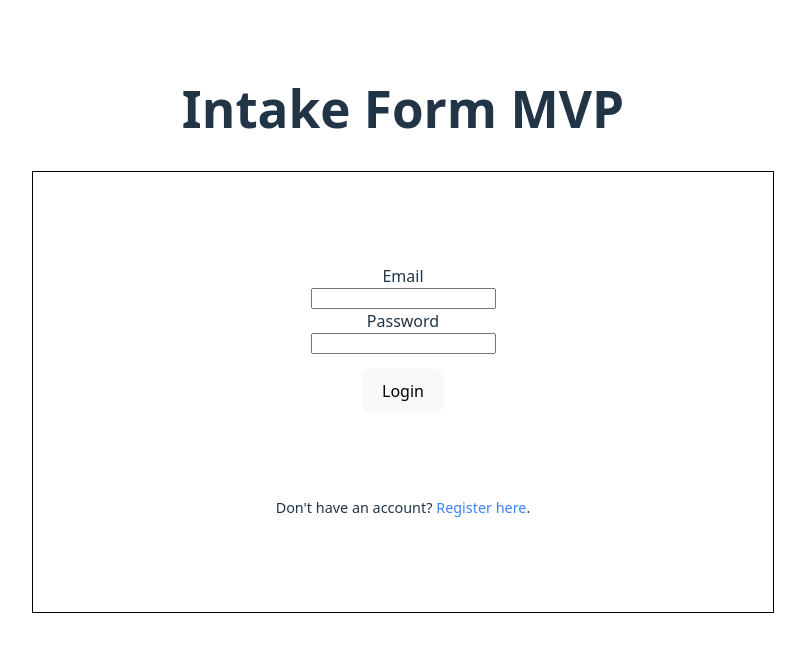
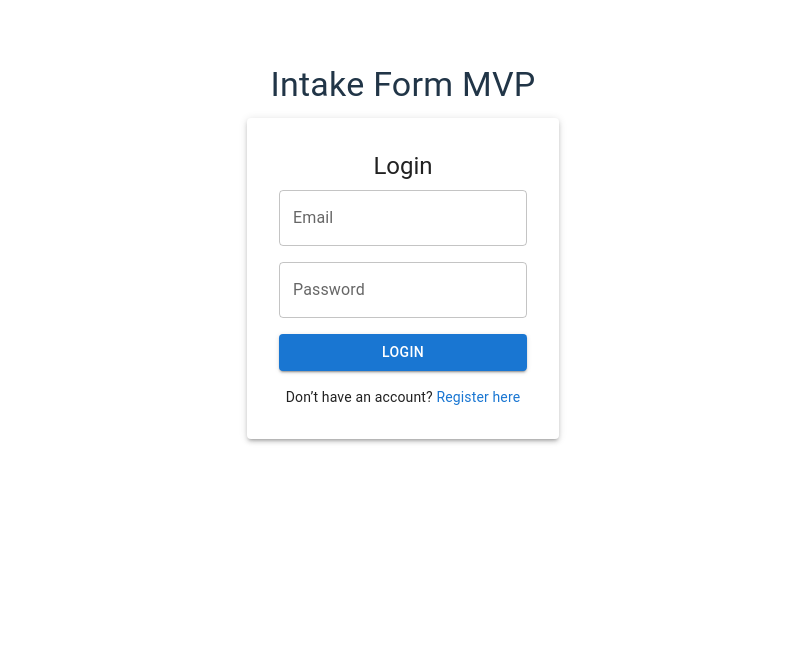
Before and after one commit to JamesMorris07/FormBuilderFrontend, a React (Vite) app: page / in a window 1280 px wide. Shown: the top 652 px of the page, without its empty margins (237-1042 px from the left). Built offline with nearby package versions, Linux system fonts and the light colour scheme; no server answers.

Commit message:
Start UI style conversion

```diff
--- a/src/App.css
+++ b/src/App.css
@@ -1,115 +1,11 @@
-#root {
-  max-width: 1280px;
+html, body, #root {
+  height: 100%;
   margin: 0 auto;
-  padding: 2rem;
+  padding: 0;
   text-align: center;
 }
 
-.logo {
-  height: 6em;
-  padding: 1.5em;
-  will-change: filter;
-  transition: filter 300ms;
+/* Optional: nicer default font */
+body {
+  font-family: Roboto, Arial, sans-serif;
 }
-.logo:hover {
-  filter: drop-shadow(0 0 2em #646cffaa);
-}
-.logo.react:hover {
-  filter: drop-shadow(0 0 2em #61dafbaa);
-}
-
-@keyframes logo-spin {
-  from {
-    transform: rotate(0deg);
-  }
-  to {
-    transform: rotate(360deg);
-  }
-}
-
-@media (prefers-reduced-motion: no-preference) {
-  a:nth-of-type(2) .logo {
-    animation: logo-spin infinite 20s linear;
-  }
-}
-
-.card {
-  padding: 2em;
-}
-
-.read-the-docs {
-  color: #888;
-}
-
-
-/* joce stuff below, Feb 13th */
-
-.input-row {
-  margin-top: 1rem;
-  display: flex;
-  justify-content: center;
-  gap: 0.5rem;
-}
-
-.input-row input {
-  padding: 0.5rem;
-  font-size: 1rem;
-}
-
-.input-row button {
-  padding: 0.5rem 1rem;
-  font-size: 1rem;
-  cursor: pointer;
-}
-
-/* Layout wrapper */
-.app-wrapper {
-  min-height: 100vh;
-  display: flex;
-  flex-direction: column;
-  align-items: center;
-}
-
-/* Keep title near top */
-.app-wrapper h1 {
-  margin-top: 3rem;
-}
-
-/* Center content vertically */
-.main-content {
-  flex: 1;
-  display: flex;
-  flex-direction: column;
-  justify-content: center;
-  align-items: center;
-  gap: 2rem;
-}
-
-/* Keep template input/button look but align nicely */
-.input-row {
-  display: flex;
-  gap: 1rem;
-}
-
-.test-input-container {
-  padding: 1rem;
-  /* border: 1px solid #ccc; */
-}
-
-.auth-container {
-  display: flex;
-  justify-content: center;
-  align-items: flex-start;
-  gap: 2rem;
-  margin: 2rem 0;
-}
-
-/* Make login bigger */
-.auth-container > :first-child {
-  flex: 2;
-}
-
-/* Make register smaller */
-.auth-container > :last-child {
-  flex: 1;
-}
--- a/src/App.jsx
+++ b/src/App.jsx
@@ -1,5 +1,7 @@
 import { useState, useEffect } from 'react';
 import { BrowserRouter, Routes, Route, Navigate } from "react-router-dom";
+import { CircularProgress, Box, Container, Typography } from "@mui/material";
+
 import './App.css';
 
 import LoginForm from './login/login.jsx';
@@ -38,7 +40,13 @@ function App() {
     checkAuth();
   }, []);
 
-  if (loggedIn === null) return <div>Loading...</div>;
+  if (loggedIn === null) {
+    return (
+      <Box display="flex" justifyContent="center" mt={10}>
+        <CircularProgress />
+      </Box>
+    );
+  }
 
   return (
     <BrowserRouter>
@@ -51,8 +59,11 @@ function App() {
             loggedIn && userOrg ? (
               <Navigate to={`/${userOrg}`} />
             ) : (
-              <div className="app-wrapper">
-                <h1>Intake Form MVP</h1>
+              <Container maxWidth="sm">
+                <Box mt={8} textAlign="center">
+                  <Typography variant="h4" gutterBottom>
+                    Intake Form MVP
+                  </Typography>
 
                   {authView === "login" ? (
                     <LoginForm
@@ -63,7 +74,9 @@ function App() {
                   ) : (
                     <RegisterForm setAuthView={setAuthView} />
                   )}
-              </div>
+
+                </Box>
+              </Container>
             )
           }
         />
--- /dev/null
+++ b/src/components/Layout.jsx
@@ -0,0 +1,54 @@
+import { useNavigate, useLocation } from "react-router-dom";
+import { AppBar, Toolbar, Typography, Button, Container } from "@mui/material";
+import ArrowBackIcon from "@mui/icons-material/ArrowBack";
+
+
+export default function Layout({ children, userOrg, setLoggedIn }) {
+  const navigate = useNavigate();
+  const location = useLocation();
+  const isFormPage = location.pathname.split("/").length > 2;
+
+  const handleLogout = () => {
+    fetch("http://localhost:5000/logout", {
+      method: "POST",
+      credentials: "include",
+    }).then(() => setLoggedIn(false));
+  };
+
+  return (
+    <>
+      <AppBar position="static">
+        <Toolbar>
+
+            {/* Back button (only show on form pages) */}
+            {isFormPage && (
+                <Button
+                    color="inherit"
+                    startIcon={<ArrowBackIcon />}
+                    onClick={() => navigate(`/${userOrg}`)}
+                    sx={{ mr: 2 }}
+                >
+                    Back
+                </Button>
+            )}
+
+          <Typography
+            variant="h6"
+            sx={{ flexGrow: 1, cursor: "pointer" }}
+            onClick={() => navigate(`/${userOrg}`)}
+          >
+            Intake Form MVP
+          </Typography>
+
+          <Button color="inherit" onClick={handleLogout}>
+            Logout
+          </Button>
+        </Toolbar>
+      </AppBar>
+
+      <Container sx={{ marginTop: 4 }}>
+        {children}
+      </Container>
+    </>
+  );
+}
--- a/src/login/login.css
+++ /dev/null
@@ -1,49 +0,0 @@
-/* We put all the css for the login page here. This is just a placeholder for now, but we can add styles as needed. */
-
-.login-container {
-    height: 300px;
-    width: 600px;
-    /* position: fixed;
-    top: 30%;
-    left: 33%; */
-    border: 1px solid black;
-    padding: 70px;
-}
-
-.loginbox {
-    display: flex;
-    flex-direction: column;
-    justify-content: center;
-    align-items: center;
-    height: 100%;
-}
-
-.submit-button {
-    /* position: relative; */
-    margin: 15px auto;
-    /* top: 10px; */
-}
-
-.error-messages {
-    height: 20px;
-    width: 300px;
-    color: red;
-    /* border: 1px solid red; */
-    position: relative;
-    margin: 15px auto;
-    /* top: 50px; */
-}
-
-.auth-switch {
-    margin-top: 20px;
-    font-size: 0.9rem;
-}
-
-.auth-link {
-    color: #3b82f6;
-    cursor: pointer;
-}
-
-.auth-link:hover {
-    text-decoration: underline;
-}
--- a/src/login/login.jsx
+++ b/src/login/login.jsx
@@ -1,5 +1,7 @@
 import { useState } from 'react';
-import './login.css';
+// import './login.css';
+
+import { TextField, Button, Paper, Typography, Box } from "@mui/material";
 
 function LoginForm({ setAuthView, setLoggedIn, setUserOrg }) {
   const [email, setEmail] = useState('');
@@ -41,39 +43,46 @@ function LoginForm({ setAuthView, setLoggedIn, setUserOrg }) {
   }
 
   return (
-    <div className="login-container">
-      <div className="loginbox">
-        <div>Email</div>
-        <input
-          type="text"
+    <Paper elevation={3} sx={{ padding: 4 }}>
+      <Typography variant="h5" gutterBottom>
+        Login
+      </Typography>
+
+      <Box display="flex" flexDirection="column" gap={2}>
+        <TextField
+          label="Email"
           value={email}
           onChange={(e) => setEmail(e.target.value)}
+          fullWidth
         />
 
-        <div>Password</div>
-        <input
+        <TextField
+          label="Password"
           type="password"
           value={password}
           onChange={(e) => setPassword(e.target.value)}
+          fullWidth
         />
 
-        <div>
-          <button className="submit-button" onClick={handleLogin}>
-            Login
-          </button>
-        </div>
+        <Button variant="contained" onClick={handleLogin}>
+          Login
+        </Button>
 
-        <div className="error-messages">{error}</div>
+        {error && (
+          <Typography color="error">{error}</Typography>
+        )}
 
-        <div className="auth-switch">
-          Don't have an account?{" "}
-          <span className="auth-link" onClick={() => setAuthView("register")}>
+        <Typography variant="body2">
+          Don’t have an account?{" "}
+          <span
+            style={{ color: "#1976d2", cursor: "pointer" }}
+            onClick={() => setAuthView("register")}
+          >
             Register here
           </span>
-          .
-        </div>
-      </div>
-    </div>
+        </Typography>
+      </Box>
+    </Paper>
   );
 }
 
--- a/src/register/register.css
+++ /dev/null
@@ -1,49 +0,0 @@
-/* We put all the css for the login page here. This is just a placeholder for now, but we can add styles as needed. */
-
-.login-container {
-    height: 300px;
-    width: 600px;
-    /* position: fixed;
-    top: 30%;
-    left: 33%; */
-    border: 1px solid black;
-    padding: 70px;
-}
-
-.loginbox {
-    display: flex;
-    flex-direction: column;
-    justify-content: center;
-    align-items: center;
-    height: 100%;
-}
-
-.submit-button {
-    /* position: relative; */
-    margin: 15px auto;
-    /* top: 10px; */
-}
-
-.error-messages {
-    height: 20px;
-    width: 300px;
-    color: red;
-    /* border: 1px solid red; */
-    position: relative;
-    margin: 15px auto;
-    /* top: 50px; */
-}
-
-.auth-switch {
-    margin-top: 20px;
-    font-size: 0.9rem;
-}
-
-.auth-link {
-    color: #3b82f6;
-    cursor: pointer;
-}
-
-.auth-link:hover {
-    text-decoration: underline;
-}
--- a/src/register/register.jsx
+++ b/src/register/register.jsx
@@ -1,6 +1,7 @@
 import { useContext, useState } from 'react';
 import { context, dispatchContext } from '../context.js';
-import './register.css';
+import { TextField, Button, Paper, Typography, Box } from "@mui/material";
+// import './register.css';
 
 function RegisterForm({ setAuthView }) {
 
@@ -50,59 +51,62 @@ function RegisterForm({ setAuthView }) {
     }
 
     return (
-        <div className="login-container">
-            <div className="loginbox">
+        <Paper
+            elevation={3}
+            sx={{
+                padding: 4,
+                maxWidth: 600,
+                width: "100%",
+                margin: "auto",
+                mt: 3,
+            }}
+        >
+            <Typography variant="h5" gutterBottom>
+            Register
+            </Typography>
 
-                <div>Email</div>
-                <input
-                    type="text"
+            <Box display="flex" flexDirection="column" gap={2}>
+            <TextField
+                label="Email"
                 value={email}
                 onChange={(e) => setEmail(e.target.value)}
+                fullWidth
             />
 
-                <div>Password</div>
-                <input
+            <TextField
+                label="Password"
                 type="password"
                 value={password}
                 onChange={(e) => setPassword(e.target.value)}
+                fullWidth
             />
 
-                <div>Organization</div>
-                <input
-                    type="text"
+            <TextField
+                label="Organization"
                 value={organization}
                 onChange={(e) => setOrganization(e.target.value)}
+                fullWidth
             />
 
-                {/* eventually need to add another input box here, for company/organization */}
-                {/* backend is not set up for it yet though, Mar 10th, 2026 */}
+            <Button variant="contained" onClick={handleRegister}>
+                Register
+            </Button>
 
-                <div>
-                    <button
-                        className="submit-button"
-                        onClick={handleRegister}
-                    >
-                        Register
-                    </button>
-                </div>
+            {error && (
+                <Typography color="error">{error}</Typography>
+            )}
 
-                <div className="error-messages">
-                    {error}
-                </div>
-
-                <div className="auth-switch">
+            <Typography variant="body2">
                 Already have an account?{" "}
                 <span
-                        className="auth-link"
+                style={{ color: "#1976d2", cursor: "pointer" }}
                 onClick={() => setAuthView("login")}
                 >
                 Login here
                 </span>
-                    .
-                </div>
-
-            </div>
-        </div>
+            </Typography>
+            </Box>
+        </Paper>
     );
 }
 
```
Also changed, not shown: src/pages/formdatapage/formdatapage.jsx (+17 -10 lines), src/pages/formslist/formslist.jsx (+33 -18 lines), src/pages/formdatapage/formdatapage.css (deleted), src/pages/formslist/formslist.css (deleted). Lines whose indentation alone changed are shown as unchanged.
